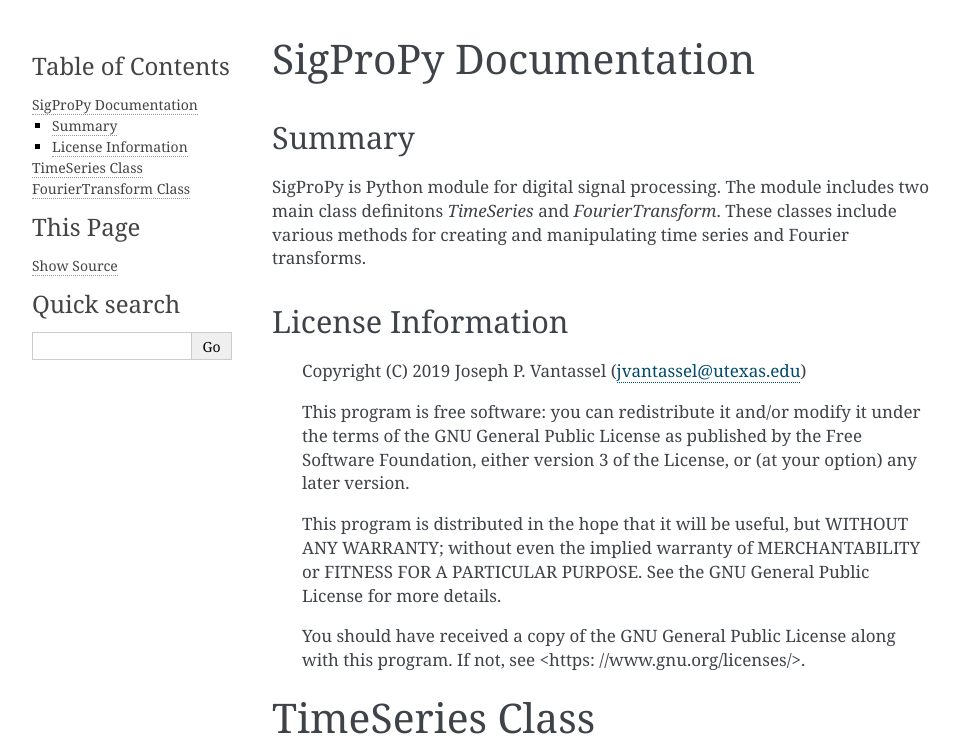
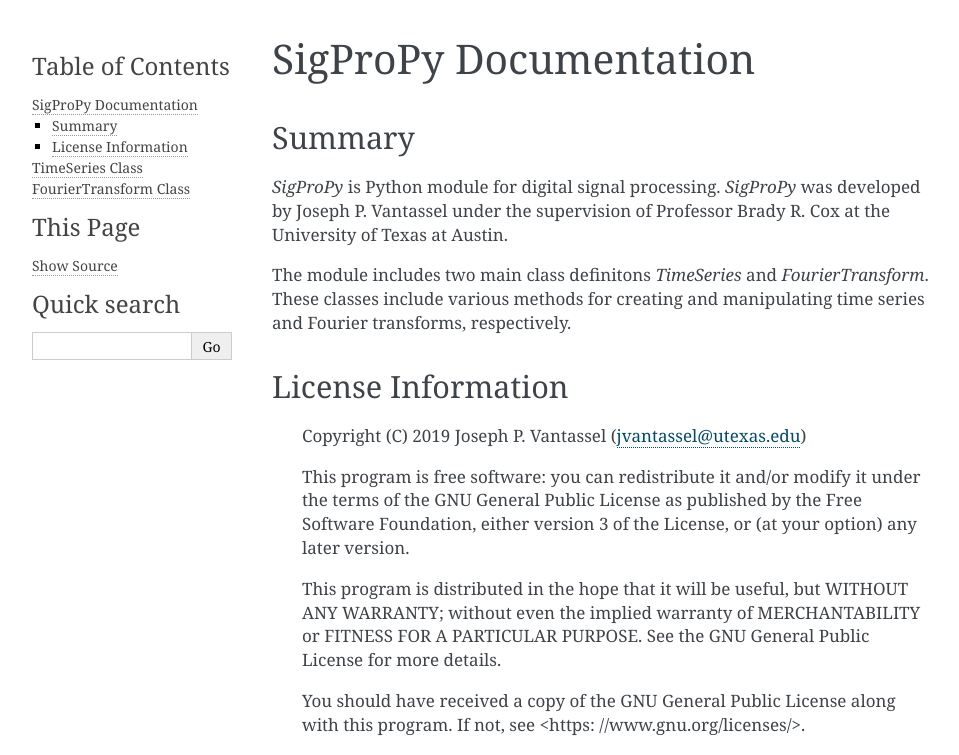
Before and after one commit to jpvantassel/sigpropy, a Sphinx documentation site: the page built from doc/index.rst, in a window 1280 px wide. Shown: the top 755 px of the page, without its empty margins (148-1107 px from the left). Built offline with Sphinx 7.4.7, drawn with Linux system fonts in a browser that asks for light colours; grey boxes are pictures that could not be loaded.

```diff
--- a/doc/conf.py
+++ b/doc/conf.py
@@ -22,7 +22,7 @@ copyright = '2019, Joseph P. Vantassel'
 author = 'Joseph P. Vantassel'
 
 # The full version, including alpha/beta/rc tags
-release = '0.0.1'
+release = '0.1.0'
 
 # -- General configuration ---------------------------------------------------
 
--- a/doc/index.rst
+++ b/doc/index.rst
@@ -7,10 +7,13 @@ SigProPy Documentation
 
 Summary
 -------
-SigProPy is Python module for digital signal processing. The module includes
-two main class definitons `TimeSeries` and `FourierTransform`. These classes
-include various methods for creating and manipulating time series and Fourier
-transforms.
+`SigProPy` is Python module for digital signal processing. `SigProPy` was
+developed by Joseph P. Vantassel under the supervision of Professor Brady R.
+Cox at the University of Texas at Austin.
+
+The module includes two main class definitons `TimeSeries` and
+`FourierTransform`. These classes include various methods for creating and
+manipulating time series and Fourier transforms, respectively.
 
 License Information
 -------------------
--- a/setup.py
+++ b/setup.py
@@ -5,7 +5,7 @@ with open("README.md", "r") as f:
 
 setuptools.setup(
     name="sigpropy",
-    version="0.0.1",
+    version="0.1.0",
     author="Joseh P Vantassel",
     author_email="jvantassel@utexas.edu",
     description="Tools for digital signal processing.",
```
Also changed, not shown: 9 other files.
